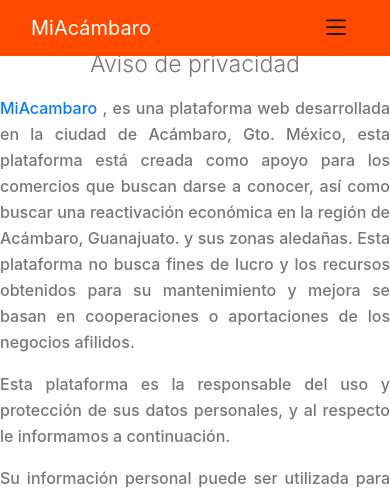
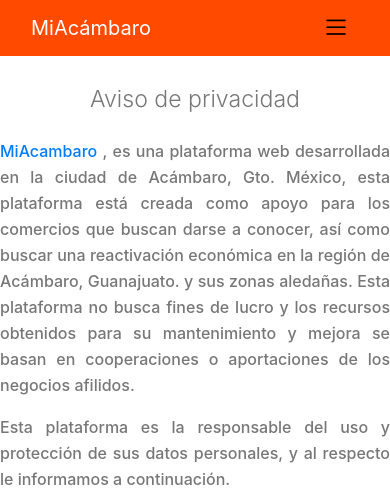
Before and after one commit to rigox100/MiAcambaro, a PHP site: page /aviso-privacidad.php in a window 390 px wide. Shown: the top 488 px of the page. Run offline with PHP 8.4, Linux system fonts and the light colour scheme; a stand-in replaces the project's code that opens the database connection; some libraries are stand-ins or nearby versions.

Commit message:
movil_v1.0

```diff
--- a/aviso-privacidad.php
+++ b/aviso-privacidad.php
@@ -138,9 +138,11 @@ session_start();
     </div>
     <main style="margin-top: 7%; margin-bottom:1%;">
         <div class="container">
-            <div class="row chida ">
+            <div class="row chida">
 
-            <div class="col-12 display-4 mb-3 mt-4 text-center" style="font-size: calc(1.2em + 1vw);">Aviso de privacidad</div>
+            <div style="height:35px;" class="col-12 d-md-none d-lg-none"></div>
+
+            <div class="col-12 display-4 mb-4 mt-4 text-center" style="font-size: calc(1.2em + 1vw);">Aviso de privacidad</div>
 
                 <p><a href="https://www.miacambaro.mx">MiAcambaro</a> , es una plataforma web desarrollada en la ciudad de Acámbaro, Gto. México, esta plataforma está creada como apoyo para los comercios que buscan darse a conocer,
                     así como buscar una reactivación económica en la región de Acámbaro, Guanajuato. y sus zonas aledañas. Esta plataforma no busca fines de lucro y los recursos obtenidos para su mantenimiento y mejora se basan en cooperaciones o aportaciones de los negocios afilidos.</p>
--- a/contacto.php
+++ b/contacto.php
@@ -140,6 +140,8 @@ session_start();
         <div class="cotainer">
             <div class="row justify-content-center">
 
+            <div style="height:35px;" class="col-12 d-md-none d-lg-none"></div>
+
                     <div class="col-12 display-4 mb-3 mt-2 text-center" style="font-size: calc(1.2em + 1vw);">Contáctanos</div>
 
                 <div class="col-md-10">
--- a/login.php
+++ b/login.php
@@ -146,6 +146,7 @@ En Mi Acámbaro... ¡Todo lo que buscas lo encuentras y lo que no también! Esta
     <main class="login-form" style="margin-top: 7%; margin-bottom:1%;">
         <div class="container">
             <div class="row justify-content-center">
+            <div style="height:35px;" class="col-12 d-md-none d-lg-none"></div>
             <div class="col-12 display-4 mb-3 mt-2 text-center" style="font-size: calc(1.2em + 1vw);">Login</div>
                 <div class="col-md-10">
                     <?php
--- a/registro.php
+++ b/registro.php
@@ -144,6 +144,9 @@ if (isset($_SESSION['idRol'])) {
         <div class="cotainer">
             <div class="row justify-content-center">
 
+
+            <div style="height:35px;" class="col-12 d-md-none d-lg-none"></div>
+
             <div class="col-12 display-4 mb-3 mt-2 text-center" style="font-size: calc(1.2em + 1vw);">Registrate</div>
 
                 <div class="col-md-10">
```
